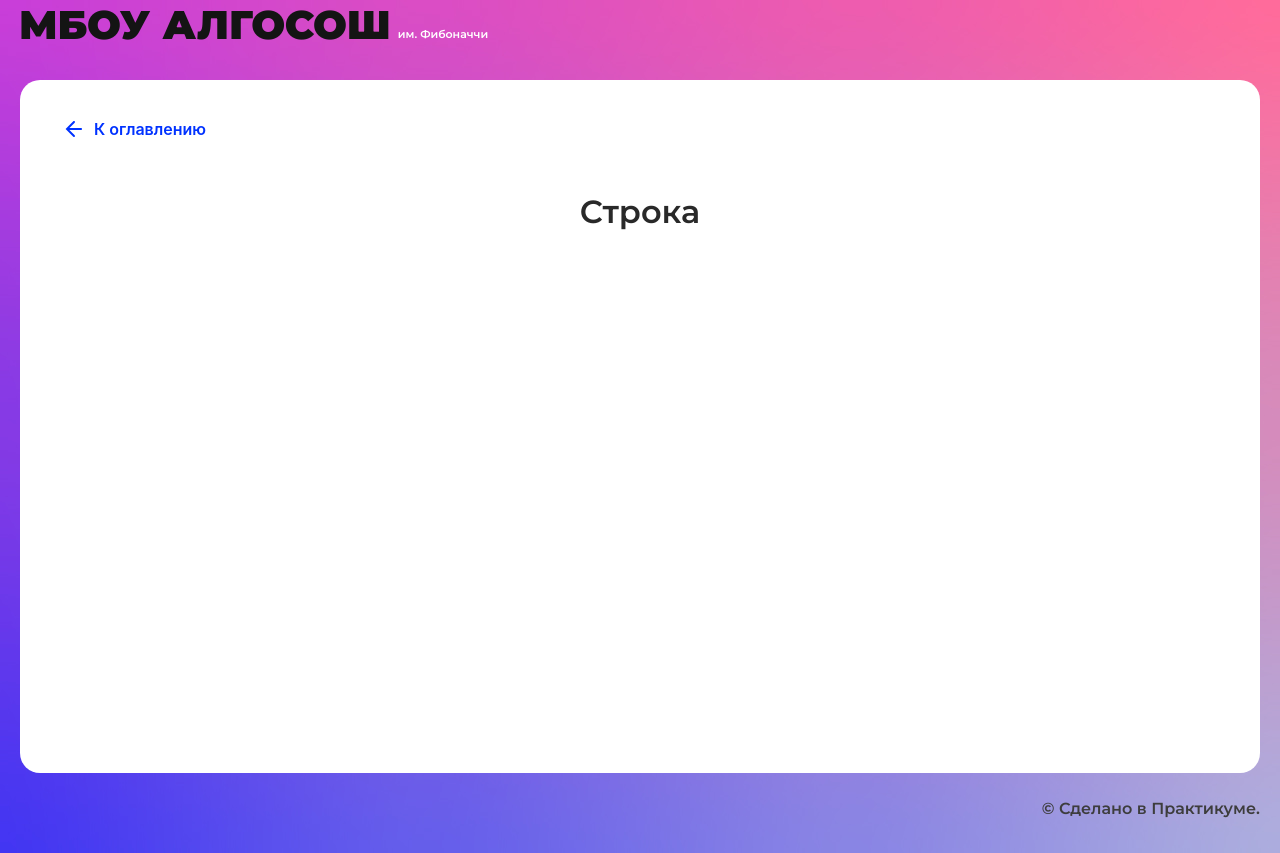
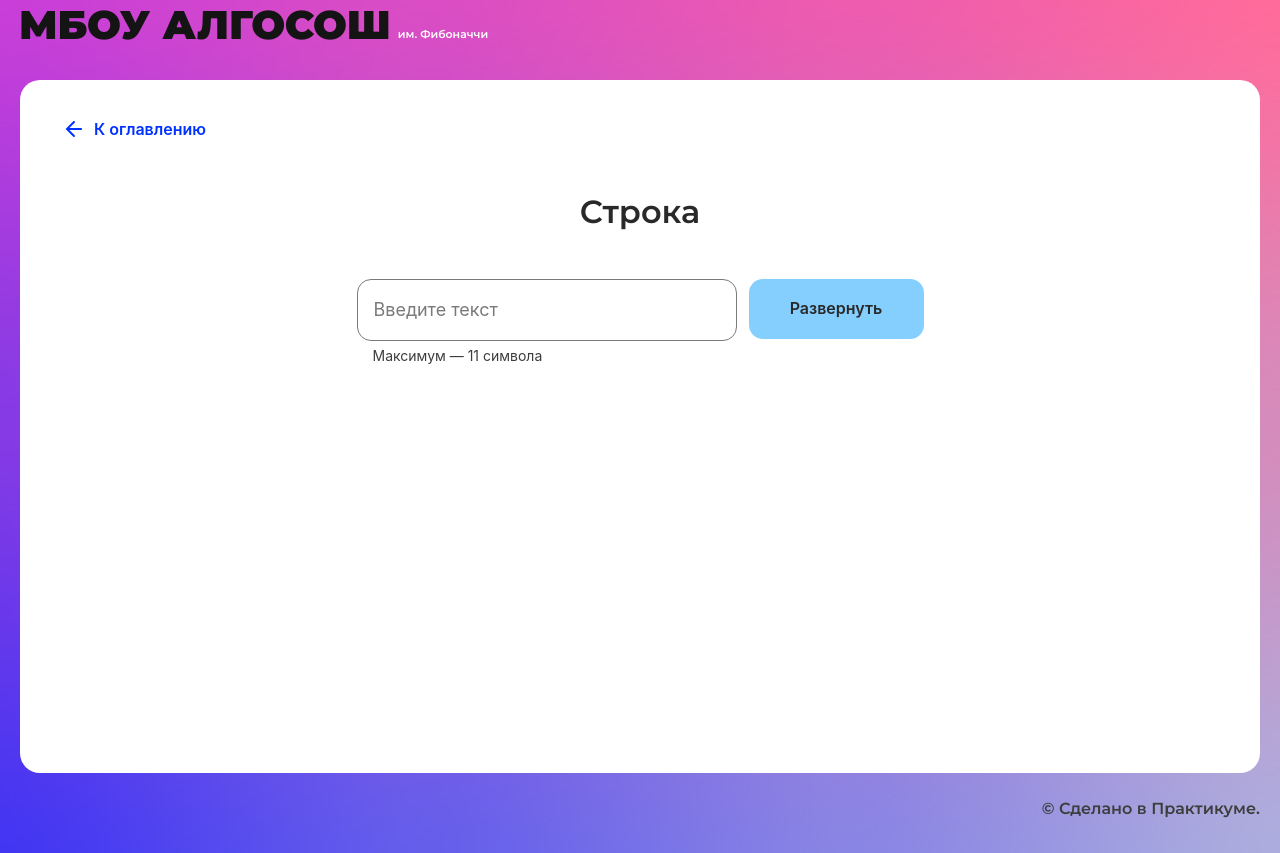
Before and after one commit to MaxTch3/algososh, a React (Create React App) app: page /recursion in a window 1280 px wide. Built offline with nearby package versions, Linux system fonts and the light colour scheme.

Commit message:
feat: отключить кнопку при отсутствии текста

```diff
--- a/src/components/app/app.css
+++ b/src/components/app/app.css
@@ -1,5 +1,8 @@
 .app {
   text-align: center;
+  max-width: 1280px;
+  margin-right: auto;
+  margin-left: auto;
 }
 
 .btns_box {
--- /dev/null
+++ b/src/components/fibonacci-page/fibonacci-page.module.css
@@ -0,0 +1,3 @@
+.container {
+
+}
--- /dev/null
+++ b/src/components/string/string.module.css
@@ -0,0 +1,12 @@
+.container {
+   display: flex;
+   flex-direction: column;
+   align-items: center;
+}
+
+.input_box {
+   max-width: 567px;
+   width: 100%;
+   display: flex;
+   gap: 12px;
+}
--- a/src/components/string/string.tsx
+++ b/src/components/string/string.tsx
@@ -1,10 +1,37 @@
-import React from "react";
+import React, { useState } from "react";
 import { SolutionLayout } from "../ui/solution-layout/solution-layout";
+import { Input } from "../ui/input/input";
+import { Button } from "../ui/button/button";
+import styles from './string.module.css'
 
 export const StringComponent: React.FC = () => {
-  return (
-    <SolutionLayout title="Строка">
+   const [line, setLine] = useState('');
 
-    </SolutionLayout>
-  );
+   const onChange = (e: React.ChangeEvent<HTMLInputElement>) => {
+      setLine(e.target.value)
+   }
+
+   return (
+      <SolutionLayout title="Строка">
+         <div className={styles.container}>
+            <div className={styles.input_box}>
+               <Input
+                  placeholder="Введите текст"
+                  type="text"
+                  maxLength={11}
+                  isLimitText={true}
+                  onChange={onChange}
+               />
+               <Button
+                  style={{ minWidth: '175px' }}
+                  text={'Развернуть'}
+                  type="button"
+                  isLoader={false}
+                  linkedList={"small"}
+                  disabled={line ? true : false}
+               />
+            </div>
+         </div>
+      </SolutionLayout>
+   );
 };
```
